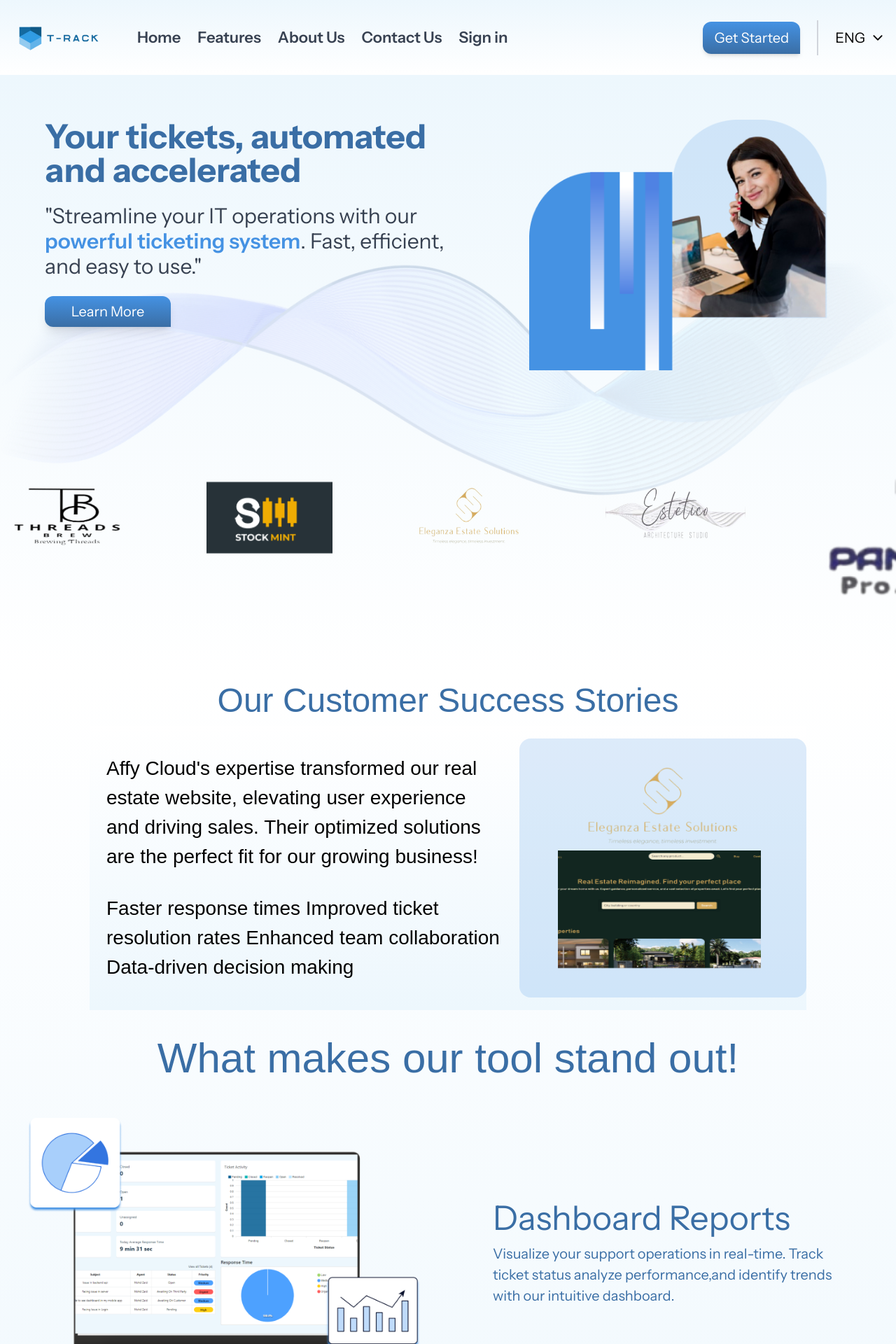
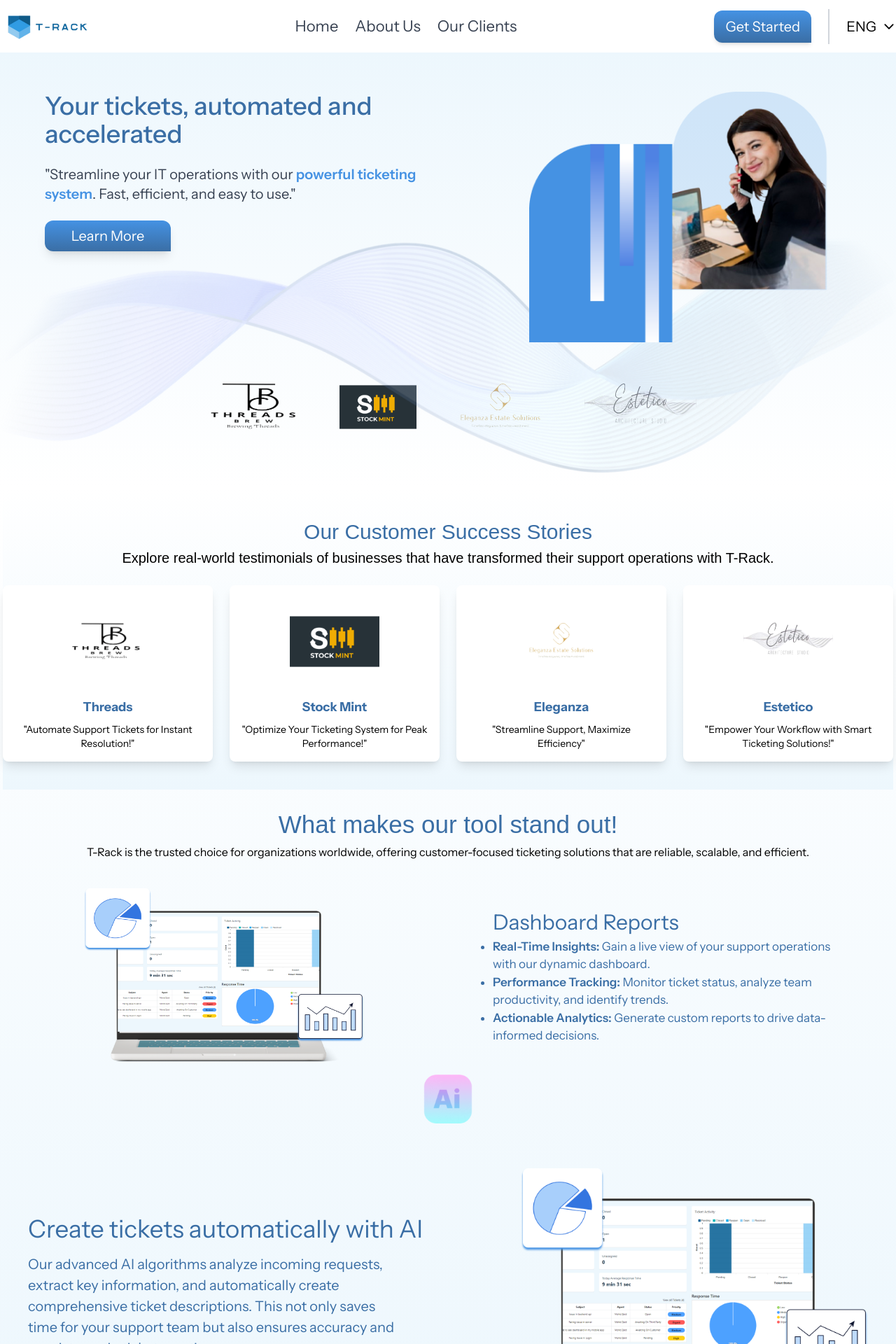
Before and after one commit to abhiraj100/Track-Your-Ticket, a React (Vite) app: page / in a window 1280 px wide. Shown: the top 1920 px of the page at 70% size. Built offline with nearby package versions, Linux system fonts and the light colour scheme.

Commit message:
UI Updates

```diff
--- a/index.html
+++ b/index.html
@@ -4,7 +4,7 @@
     <meta charset="UTF-8" />
     <link rel="icon" type="image/svg+xml" href="/vite.svg" />
     <meta name="viewport" content="width=device-width, initial-scale=1.0" />
-    <title>Vite + React</title>
+    <title>T-Rack</title>
   </head>
   <body class="font-instrument ">
     <div id="root"></div>
--- a/package.json
+++ b/package.json
@@ -12,7 +12,9 @@
   "dependencies": {
     "react": "^18.3.1",
     "react-dom": "^18.3.1",
-    "react-icons": "^5.3.0"
+    "react-icons": "^5.3.0",
+    "react-slick": "^0.30.2",
+    "slick-carousel": "^1.8.1"
   },
   "devDependencies": {
     "@eslint/js": "^9.13.0",
--- a/src/App.jsx
+++ b/src/App.jsx
@@ -3,6 +3,7 @@ import HomePage from "./Home/HomePage";
 import Navbar from "./Navbar/Navbar";
 import Speciality from "./Speciality/Speciality";
 import OurCustomerSuccessStories from "./SuccessStories/OurCustomerSuccessStories";
+import SuccessStories from "./SuccessStories/SuccessStories";
 
 function App() {
   return (
@@ -10,6 +11,7 @@ function App() {
       <Navbar />
       <HomePage />
       <OurCustomerSuccessStories />
+      {/* <SuccessStories /> */}
       <Speciality />
       <Footer />
     </>
--- a/src/Home/HomePage.jsx
+++ b/src/Home/HomePage.jsx
@@ -9,13 +9,14 @@ const HomePage = () => {
         alt="Background Waves"
       />
 
-      <div className="container mx-auto flex flex-col lg:flex-row items-center lg:items-start justify-between space-y-10 lg:space-y-0 p-6 lg:px-16 relative z-10">
+      <div className="container mx-auto flex flex-col lg:flex-row items-center lg:items-start justify-between space-y-10 lg:space-y-0 p-4 lg:px-16 relative z-10">
         {/* Left Section */}
         <div className="flex-1 flex flex-col space-y-6 text-center lg:text-left">
-          <h1 className="text-[#3A6EA5] text-2xl sm:text-3xl md:text-4xl lg:text-5xl font-bold leading-tight">
+          <h1 className="text-[#3A6EA5] text-lg sm:text-3xl md:text-4xl lg:text-4xl  font-medium leading-tight">
             Your tickets, automated and accelerated
           </h1>
-          <p className="text-gray-700 text-lg sm:text-xl md:text-2xl lg:text-3xl">
+          {/* <p className="text-gray-700 text-lg sm:text-xl md:text-2xl lg:text-3xl"> */}
+          <p className="text-gray-700 text-xl">
             "Streamline your IT operations with our{" "}
             <span className="text-[#4592E3] font-semibold">
               powerful ticketing system
@@ -40,12 +41,11 @@ const HomePage = () => {
       </div>
 
       {/* Footer Section */}
-      <div className="container mx-auto flex flex-wrap justify-center lg:justify-between items-center gap-6 py-6 mt-10">
-        <img src="01.png" className="w-[120px] sm:w-[150px] lg:w-[200px] h-auto" alt="Brand 1" />
-        <img src="02.png" className="w-[100px] sm:w-[140px] lg:w-[180px] h-auto" alt="Brand 2" />
-        <img src="03.png" className="w-[120px] sm:w-[150px] lg:w-[200px] h-auto" alt="Brand 3" />
-        <img src="04.png" className="w-[120px] sm:w-[150px] lg:w-[200px] h-auto" alt="Brand 4" />
-        <img src="05.png" className="w-[80px] sm:w-[100px] lg:w-[120px] h-auto" alt="Brand 5" />
+      <div className="container mx-auto flex flex-row justify-center gap-10 items-center pt-10 ">
+        <img src="01.png" className="w-[160px]  h-auto" alt="Brand 1" />
+        <img src="02.png" className="w-[110px]  h-auto" alt="Brand 2" />
+        <img src="03.png" className="w-[160px]  h-auto" alt="Brand 3" />
+        <img src="04.png" className="w-[160px]  h-auto" alt="Brand 4" />
       </div>
     </div>
   );
--- a/src/Navbar/Navbar.jsx
+++ b/src/Navbar/Navbar.jsx
@@ -1,9 +1,10 @@
-import React, { useState } from "react";
+import React, { useState, useEffect } from "react";
 import { IoIosArrowDown, IoIosArrowUp } from "react-icons/io";
 
 const Navbar = () => {
   const [language, setLanguage] = useState("ENG");
   const [dropdownOpen, setDropdownOpen] = useState(false);
+  const [isScrolled, setIsScrolled] = useState(false);
 
   const toggleDropdown = () => setDropdownOpen(!dropdownOpen);
 
@@ -12,9 +13,28 @@ const Navbar = () => {
     setDropdownOpen(false);
   };
 
+  useEffect(() => {
+    const handleScroll = () => {
+      if (window.scrollY > 50) {
+        setIsScrolled(true);
+      } else {
+        setIsScrolled(false);
+      }
+    };
+
+    window.addEventListener("scroll", handleScroll);
+    return () => window.removeEventListener("scroll", handleScroll);
+  }, []);
+
   return (
-    <nav className="bg-gradient-to-t from-[#FFFFFF] to-[#EDF7FD] mx-auto shadow-md">
-      <div className="container mx-auto flex flex-col md:flex-row items-center justify-between p-4">
+    <nav
+      className={`sticky top-0 z-50 transition duration-300 ${
+        isScrolled
+          ? "bg-white/70 backdrop-blur-md shadow-md"
+          : "bg-transparent shadow-none"
+      }`}
+    >
+      <div className="container mx-auto flex flex-col md:flex-row items-center justify-between">
         {/* Left Side */}
         <div className="flex flex-col md:flex-row items-center space-y-4 md:space-y-0 md:space-x-10">
           <img
@@ -22,12 +42,10 @@ const Navbar = () => {
             alt="Logo"
             className="w-[140px] h-auto object-contain"
           />
-          <ul className="flex flex-col md:flex-row items-center space-y-2 md:space-y-0 md:space-x-6 text-[18px] md:text-[20px] lg:text-[22px] font-semibold text-gray-700">
+          <ul className="flex flex-col md:flex-row w-[800px] justify-center items-center p-2 sm:bg-gray-100 md:bg-transparent space-y-2 md:space-y-0 md:space-x-6 text-[18px] md:text-[20px] lg:text-[22px] font-normal text-gray-700">
             <li className="hover:text-blue-500 cursor-pointer">Home</li>
-            <li className="hover:text-blue-500 cursor-pointer">Features</li>
             <li className="hover:text-blue-500 cursor-pointer">About Us</li>
-            <li className="hover:text-blue-500 cursor-pointer">Contact Us</li>
-            <li className="hover:text-blue-500 cursor-pointer">Sign in</li>
+            <li className="hover:text-blue-500 cursor-pointer">Our Clients</li>
           </ul>
         </div>
 
@@ -79,37 +97,3 @@ const Navbar = () => {
 };
 
 export default Navbar;
-
-
-// import React from "react";
-// import { IoIosArrowDown } from "react-icons/io";
-
-// const Navbar = () => {
-//   return (
-//     <nav className="bg-gradient-to-t from-[#FFFFFF] to-[#EDF7FD] mx-auto ">
-//       <div className="container mx-auto flex flex-col items-baseline md:items-baseline lg:flex-row md:justify-between lg:items-start lg:justify-between space-y-2 p-4 lg:p-1">
-//         {/* left side  */}
-//         <div className="flex md:flew-row space-x-6 md:space-x-10">
-//           <img src="./logo.png" className="w-[140px] h-[100px]" />
-//           <ul className="flex flex-col md:flex-row space-x-4 items-center text-[20px] md:text-[24px] lg:text-[28px]">
-//             <li >Home</li>
-//             <li>Features</li>
-//             <li>About Us</li>
-//             <li>Contact Us</li>
-//             <li>Sign in</li>
-//           </ul>
-//         </div>
-//         {/* right side  */}
-//         <div className="flex flex-row items-center space-x-4 mt-4">
-//           <div className="mr-10 bg-gradient-to-t from-[#3A6EA5] to-[#4592E3] px-3 py-1  border-[#3A6EA5] rounded-tl-xl rounded-tr-xl  rounded-bl-xl ">
-//             <p className="text-white text-[24px] md:text-[28px]">Get Started</p>
-//           </div>
-//           <div className="w-[2px] h-[80px] bg-gray-400"></div>
-//           <div className="px-2 flex items-center">ENG{" "}<IoIosArrowDown /></div>
-//         </div>
-//       </div>
-//     </nav>
-//   );
-// };
-
-// export default Navbar;
--- a/src/SuccessStories/OurCustomerSuccessStories.jsx
+++ b/src/SuccessStories/OurCustomerSuccessStories.jsx
@@ -1,52 +1,42 @@
 import React from "react";
+import SuccessStories from "./SuccessStories";
 
 const OurCustomerSuccessStories = () => {
   return (
     <div className="mx auto bg-gradient-to-t from-[#EDF7FD] to-[#FFFFFF]">
       <div className="mx-auto container flex flex-col justify-center space-y-6">
-        <div className="">
-          <h2 className="text-[30px] md:text-[40px] lg:text-[48px] text-center font-medium font-sans text-[#3A6EA5]">
-            Our Customer Success Stories
-          </h2>
-          <div className="bg-gradient-to-t from-[#EDF7FD] to-[#FFFFFF] w-[80%] flex flex-col md:flex-row justify-center items-center mx-auto ">
-            <div className="flex flex-col space-y-8  lg:px-6 md:w-[60%]">
-              <h2 className="text-[20px] md:text-[28px] font-sans text-black pt-10">
-                Affy Cloud's expertise transformed our real estate website,
-                elevating user experience and driving sales. Their optimized
-                solutions are the perfect fit for our growing business!
-              </h2>
-              <h2 className="text-[20px] md:text-[28px] font-sans text-black pb-10">
-                Faster response times Improved ticket resolution rates Enhanced
-                team collaboration Data-driven decision making
-              </h2>
-            </div>
-            <div className="flex flex-col items-center justify-center pt-10 pb-10 md:w-[40%] bg-[#4592E32E] rounded-2xl overflow-hidden relative">
-              <div>
-                <img src="./06.png" className="w-[300px] h-[120px]" />
-                <img src="./eleganza.png" className="w-[290px] h-[170px]" />
-              </div>
-            </div>
-          </div>
-        </div>
+      <SuccessStories />
         {/* What makes our tool stand out! */}
         <div>
-          <h2 className="text-[35px] md:text-[50px] lg:text-[60px] text-center font-medium font-sans text-[#3A6EA5]">
+          {/* <h2 className="text-[35px] md:text-[50px] lg:text-[60px] text-center font-medium font-sans text-[#3A6EA5]"> */}
+          <h2 className="text-[35px] text-center font-medium font-sans text-[#3A6EA5]">
             What makes our tool stand out!
           </h2>
-          <div className="flex flex-col md:flex-row">
-            <div className="md:w-[50%] p-4 lg:p-10">
-              <img src="./Group 23.png" />
+          <p className="text-center">T-Rack is the trusted choice for organizations worldwide, offering customer-focused ticketing solutions that are reliable, scalable, and efficient.</p>
+          <div className="flex flex-col md:flex-row mt-6">
+            <div className="md:w-[50%] p-4 flex justify-center">
+              <img src="./Group 23.png" className="w-[400px] h-[250px]" />
             </div>
             <div className="flex flex-col  md:w-[50%] justify-center px-4 md:px-16">
-              <h3 className="text-[30px]  md:text-[48px] text-[#3A6EA5]">Dashboard Reports</h3>
-              <p className="text-[20px] text-[#3A6EA5]">
+              {/* <h3 className="text-[30px]  md:text-[48px] text-[#3A6EA5]">Dashboard Reports</h3> */}
+              <h3 className="text-[30px] text-[#3A6EA5]">Dashboard Reports</h3>
+              {/* <p className="text-[20px] text-[#3A6EA5]">
                 Visualize your support operations in real-time. Track ticket
                 status analyze performance,and identify trends with our
                 intuitive dashboard.
-              </p>
+              </p> */}
+              <ul className="text-[17px] text-[#3A6EA5] list-disc">
+                <li><span className="font-semibold">Real-Time Insights:</span> Gain a live view of your support operations with our dynamic dashboard.</li>
+                <li><span className="font-semibold">Performance Tracking:</span> Monitor ticket status, analyze team productivity, and identify trends.</li>
+                <li><span className="font-semibold">Actionable Analytics:</span> Generate custom reports to drive data-informed decisions.</li>
+              </ul>
             </div>
           </div>
+          <div className="flex flex-row justify-center">
+                <img src="./ai.png" className="ml-16 md:ml-0 w-[70px] h-[70px]" />
+              </div>
         </div>
+
         {/* Create Tickets  */}
         <div>
           <div className="flex flex-col md:flex-row">
@@ -60,9 +50,7 @@ const OurCustomerSuccessStories = () => {
                 descriptions. This not only saves time for your support team but
                 also ensures accuracy and consistency in ticket creation.
               </p>
-              <div>
-                <img src="./adobe illustrator icon.png" className="ml-16 md:ml-0 lg:w-[120px] lg:h-[120px]" />
-              </div>
+
             </div>
             <div className="lg:w-[45%] md:w-[60%] md:mt-20 lg:mt-0 p-4 lg:p-10 ">
               <img src="./Group 23.png" className="" />
--- /dev/null
+++ b/src/SuccessStories/SuccessStories.jsx
@@ -0,0 +1,178 @@
+import React from "react";
+
+const data = [
+  {
+    img: "01.png",
+    title: "Threads",
+    desc: '"Automate Support Tickets for Instant Resolution!"',
+  },
+  {
+    img: "02.png",
+    title: "Stock Mint",
+    desc: '"Optimize Your Ticketing System for Peak Performance!"',
+  },
+  {
+    img: "03.png",
+    title: "Eleganza",
+    desc: '"Streamline Support, Maximize Efficiency"',
+  },
+  {
+    img: "04.png",
+    title: "Estetico",
+    desc: '"Empower Your Workflow with Smart Ticketing Solutions!"',
+  },
+
+];
+
+const SuccessStories = () => {
+  return (
+    <div className="mx-auto bg-gradient-to-t from-[#EDF7FD] to-[#FFFFFF] py-10">
+      <div className="mx-auto container flex flex-col space-y-6">
+        {/* Header Section */}
+        <div className="text-center">
+          {/* <h2 className="text-[30px] md:text-[40px] lg:text-[48px] font-medium font-sans text-[#3A6EA5]"> */}
+          <h2 className="text-[30px]  font-medium font-sans text-[#3A6EA5]">
+            Our Customer Success Stories
+          </h2>
+          <p className="text-[20px] font-medium font-sans text-black">
+            Explore real-world testimonials of businesses that have transformed
+            their support operations with T-Rack.
+          </p>
+        </div>
+
+        {/* Row Layout */}
+        <div className="flex flex-wrap justify-center gap-6">
+          {data.map((item, index) => (
+            <div
+              key={index}
+              className="flex flex-col items-center justify-center bg-white shadow-lg rounded-lg p-4 w-[300px]"
+            >
+              <img
+                src={item.img}
+                alt={item.title}
+                className="w-32 h-32 object-contain rounded-md mb-4"
+              />
+              <h3 className="text-lg font-bold text-[#3A6EA5]">{item.title}</h3>
+              <p className="text-center text-sm text-black mt-2">
+                {item.desc}
+              </p>
+            </div>
+          ))}
+        </div>
+      </div>
+    </div>
+  );
+};
+
+export default SuccessStories;
+
+
+
+
+// import React from "react";
+// import Slider from "react-slick";
+// // import "slick-carousel/slick/slick.css";
+// // import "slick-carousel/slick/slick-theme.css";
+
+// const SuccessStories = () => {
+//       const settings = {
+//         dots: true,
+//         infinite: true,
+//         speed: 500,
+//         slidesToShow: 3,
+//         slidesToScroll: 3
+//       };
+
+//   return (
+//     <div className="mx-auto bg-gradient-to-t from-[#EDF7FD] to-[#FFFFFF]">
+//       <div className="mx-auto container flex flex-col justify-center space-y-6">
+//         {/* Header Section */}
+//         <div className="flex flex-col">
+//           <h2 className="text-[30px] md:text-[40px] lg:text-[48px] text-center font-medium font-sans text-[#3A6EA5]">
+//             Our Customer Success Stories
+//           </h2>
+//           <p className="text-[20px] text-center font-medium font-sans text-black">
+//             Explore real-world testimonials of businesses that have transformed
+//             their support operations with T-Rack.
+//           </p>
+//         </div>
+
+//         {/* Slider Section */}
+//         <div className="slider-container ">
+//           <Slider {...settings}>
+//             <div className="flex flex-col">
+//             <img  src="01.png"/>
+//             </div>
+//             <div className="flex flex-col">
+//             <img  src="01.png"/>
+//             </div>
+//             <div className="flex flex-col">
+//             <img  src="01.png"/>
+//             </div>
+//             <div className="flex flex-col">
+//             <img  src="01.png"/>
+//             </div>
+//             <div className="flex flex-col">
+//             <img  src="01.png"/>
+//             </div>
+//             <div className="flex flex-col">
+//             <img  src="01.png"/>
+//             </div>
+
+//           </Slider>
+//         </div>
+
+//         {/* What Makes Our Tool Stand Out Section */}
+//         <div>
+//           <h2 className="text-[35px] md:text-[50px] lg:text-[60px] text-center font-medium font-sans text-[#3A6EA5]">
+//             What makes our tool stand out!
+//           </h2>
+//           <div className="flex flex-col md:flex-row">
+//             <div className="md:w-[50%] p-4 lg:p-10">
+//               <img src="./Group 23.png" alt="Dashboard Reports" />
+//             </div>
+//             <div className="flex flex-col md:w-[50%] justify-center px-4 md:px-16">
+//               <h3 className="text-[30px] md:text-[48px] text-[#3A6EA5]">
+//                 Dashboard Reports
+//               </h3>
+//               <p className="text-[20px] text-[#3A6EA5]">
+//                 Visualize your support operations in real-time. Track ticket
+//                 status, analyze performance, and identify trends with our
+//                 intuitive dashboard.
+//               </p>
+//             </div>
+//           </div>
+//         </div>
+
+//         {/* Create Tickets Section */}
+//         <div>
+//           <div className="flex flex-col md:flex-row">
+//             <div className="flex flex-col md:w-[55%] justify-center px-4 md:px-10 space-y-2">
+//               <h3 className="text-[30px] md:text-[30px] lg:text-[35px] text-[#3A6EA5]">
+//                 Create tickets automatically with AI
+//               </h3>
+//               <p className="text-[20px] text-[#3A6EA5] lg:pr-24">
+//                 Our advanced AI algorithms analyze incoming requests, extract
+//                 key information, and automatically create comprehensive ticket
+//                 descriptions. This not only saves time for your support team but
+//                 also ensures accuracy and consistency in ticket creation.
+//               </p>
+//               <div>
+//                 <img
+//                   src="./adobe illustrator icon.png"
+//                   className="ml-16 md:ml-0 lg:w-[120px] lg:h-[120px]"
+//                   alt="Illustrator Icon"
+//                 />
+//               </div>
+//             </div>
+//             <div className="lg:w-[45%] md:w-[60%] md:mt-20 lg:mt-0 p-4 lg:p-10">
+//               <img src="./Group 23.png" alt="AI Ticket Creation" />
+//             </div>
+//           </div>
+//         </div>
+//       </div>
+//     </div>
+//   );
+// };
+
+// export default SuccessStories;
--- a/src/index.css
+++ b/src/index.css
@@ -3,3 +3,6 @@
 @tailwind base;
 @tailwind components;
 @tailwind utilities;
+
+@import "~slick-carousel/slick/slick.css";
+@import "~slick-carousel/slick/slick-theme.css";
```
Also changed, not shown: src/Speciality/Speciality.jsx (+8 -6 lines), public/ai.png (renamed from public/adobe illustrator icon.png), 1 other file (tests, documents, lock files or other folders).
